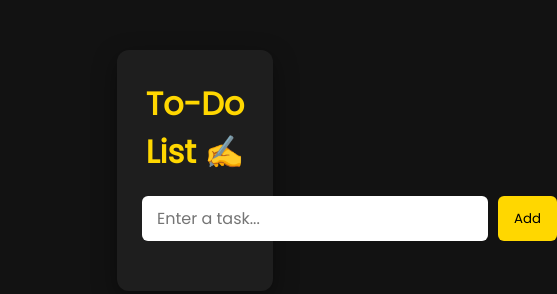
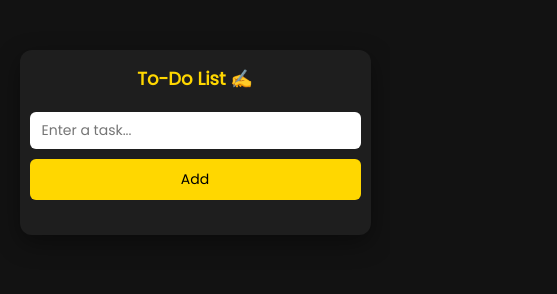
Before and after one commit to Jyothiswar53/ToDoList, a plain HTML site: page index.html in a window 390 px wide. Shown: the whole page, 557 px wide, since content can reach past the window. Drawn offline with Linux system fonts and the light colour scheme.

Commit message:
style.css

```diff
--- a/style.css
+++ b/style.css
@@ -31,25 +31,30 @@ h1 {
 
 .input-section {
     display: flex;
+    flex-wrap: wrap;
     gap: 10px;
     margin-bottom: 20px;
+    width: 100%;
 }
 
 input {
-    flex: 1;
+    flex: 1 1 65%;
     padding: 10px 15px;
     border: none;
     border-radius: 6px;
     font-size: 16px;
+    min-width: 0;
 }
 
 button {
+    flex: 0 0 auto;
     background: #ffd700;
     border: none;
     border-radius: 6px;
     padding: 10px 16px;
     cursor: pointer;
     transition: background 0.3s ease;
+    font-size: 16px;
 }
 
 button:hover {
@@ -83,3 +88,49 @@ li button {
     font-size: 18px;
     cursor: pointer;
 }
+
+@media (max-width: 768px) {
+    .todo-app {
+        width: 70%;
+        padding: 20px 15px;
+    }
+
+    h1 {
+        font-size: 22px;
+    }
+
+    input {
+        font-size: 14px;
+        padding: 8px 12px;
+    }
+
+    button {
+        padding: 8px 12px;
+        font-size: 14px;
+    }
+}
+
+@media (max-width: 480px) {
+    .todo-app {
+        width: 90%;
+        padding: 15px 10px;
+    }
+
+    h1 {
+        font-size: 18px;
+    }
+
+    .input-section {
+        flex-direction: column;
+    }
+
+    input,
+    button {
+        width: 100%;
+    }
+
+    button {
+        font-size: 14px;
+        padding: 10px;
+    }
+}
```
